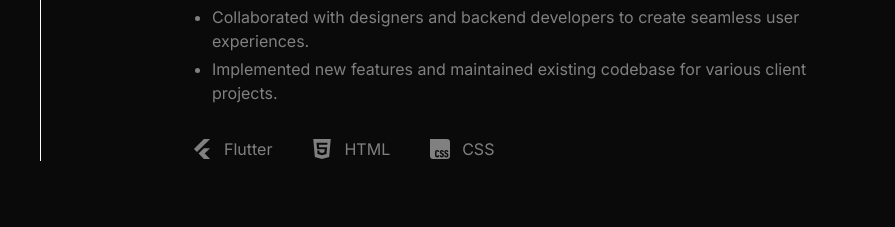
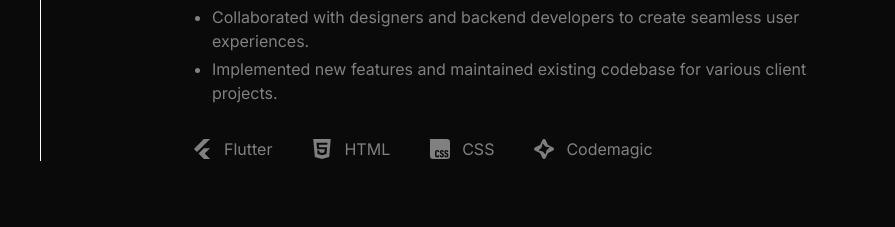
Before and after one commit to vinulays/portfolio, a Next.js app: page / in a window 1280 px wide. Shown: the part 1920-2147 px from the top of the page, without its empty margins (192-1087 px from the left). Built offline with nearby package versions, Linux system fonts and the light colour scheme; a web font is replaced by a local one.

Commit message:
feat(experience): add codemagic tech stack

```diff
--- a/src/constants/experiences.ts
+++ b/src/constants/experiences.ts
@@ -13,6 +13,7 @@ import {
   siGithubactions,
   siRedis,
   siSocketdotio,
+  siCodemagic,
 } from "simple-icons";
 
 export const experiences = [
@@ -96,6 +97,10 @@ export const experiences = [
         name: "CSS",
         icon: siCss,
       },
+      {
+        name: "Codemagic",
+        icon: siCodemagic,
+      },
     ],
   },
 ];
```
